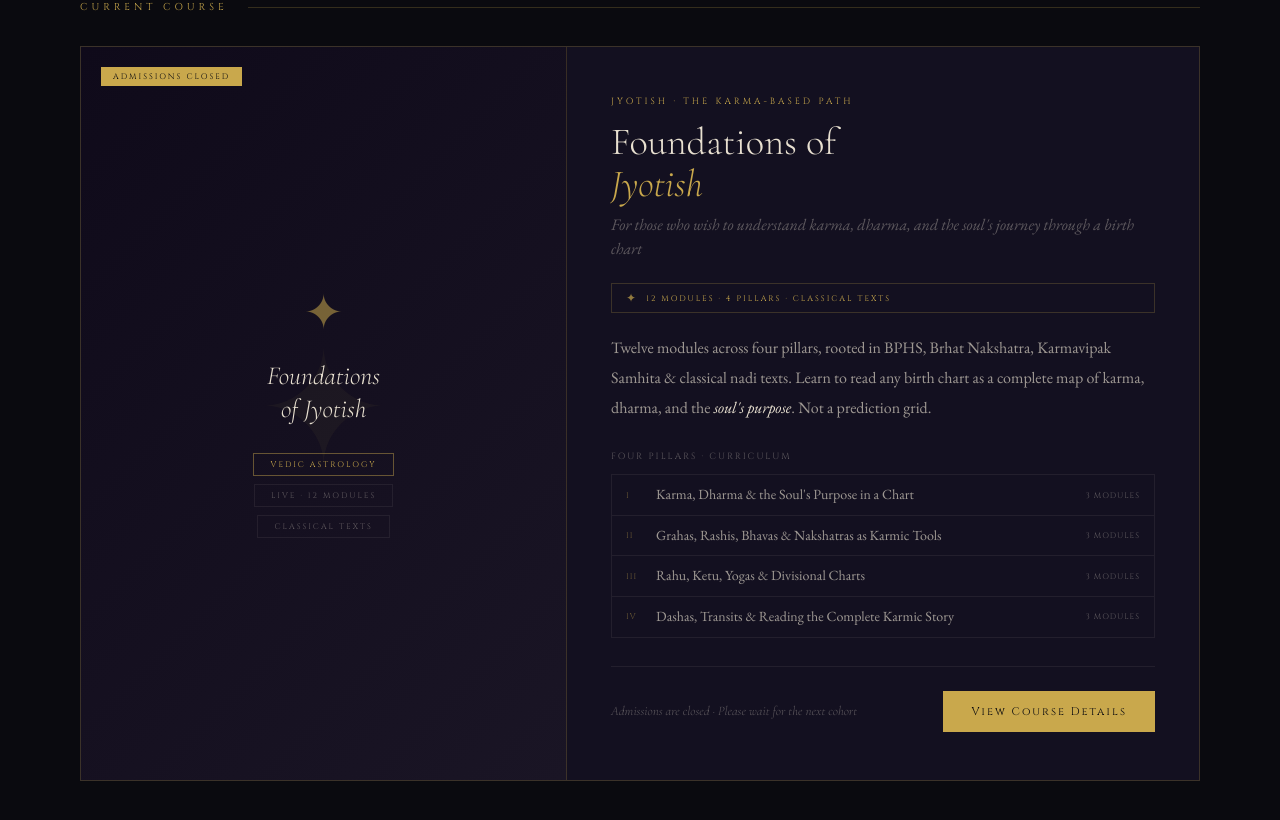
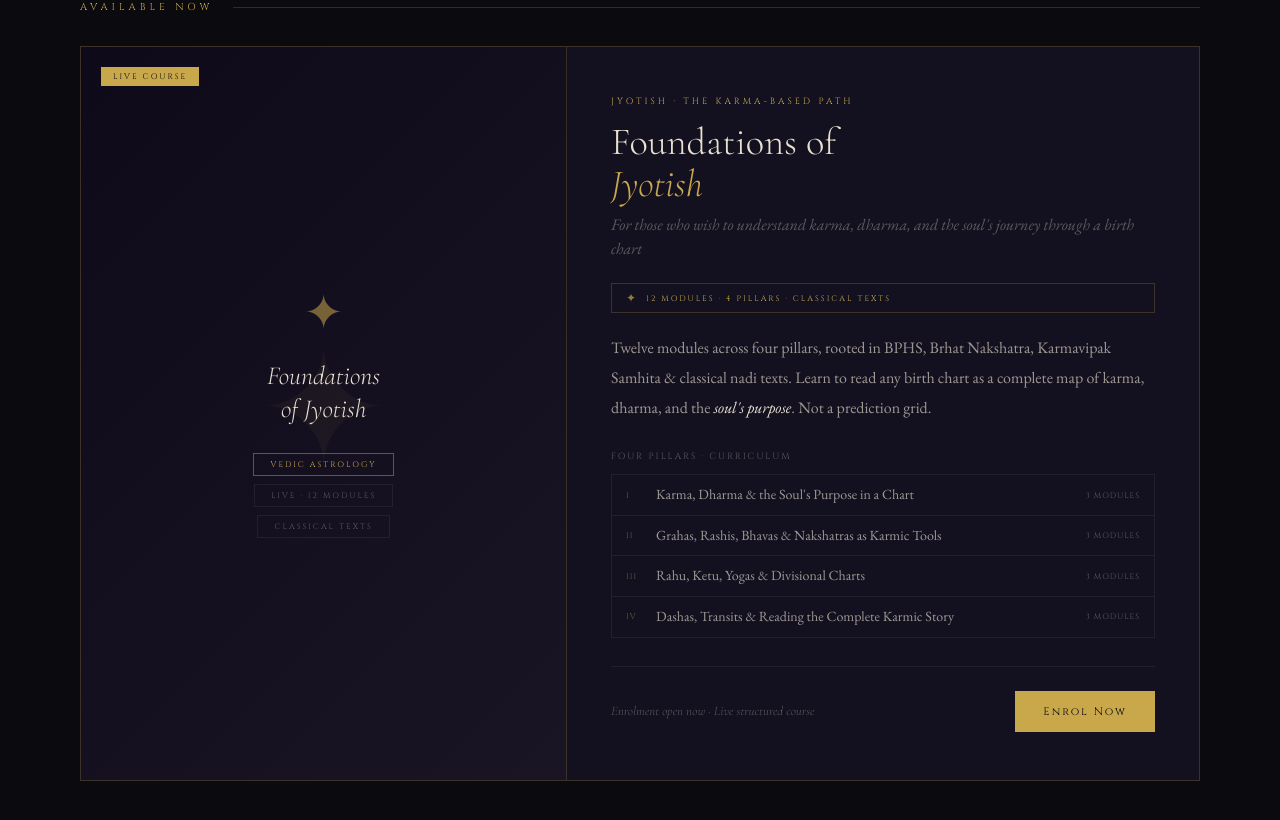
Before and after one commit to ShivohamPath/website, a plain HTML site: page wix-studio/embeds/courses-current.html in a window 1280 px wide. Drawn offline with nearby package versions, Linux system fonts and the light colour scheme.

Commit message:
Restore courses-current.html after course correction

```diff
--- a/wix-studio/embeds/courses-current.html
+++ b/wix-studio/embeds/courses-current.html
@@ -266,12 +266,12 @@
 <div class="section">
 
   <div class="section-label">
-    <span class="section-label-text">CURRENT COURSE</span>
+    <span class="section-label-text">AVAILABLE NOW</span>
     <div class="label-line"></div>
   </div>
 
   <div class="course-card">
-    <span class="live-badge">ADMISSIONS CLOSED</span>
+    <span class="live-badge">LIVE COURSE</span>
 
     <!-- Visual -->
     <div class="course-visual">
@@ -328,10 +328,10 @@
 
       <div class="course-footer">
         <div class="price-block">
-          <div class="price">Admissions are closed · Please wait for the next cohort</div>
+          <div class="price">Enrolment open now · Live structured course</div>
         </div>
         <div style="display:flex; gap:12px; flex-wrap:wrap;">
-          <a href="https://www.shivohampath.com/spiritualcourses/foundations-of-jyothish" class="btn-primary" target="_top">View Course Details</a>
+          <a href="https://www.shivohampath.com/spiritualcourses/foundations-of-jyothish" class="btn-primary" target="_top">Enrol Now</a>
         </div>
       </div>
     </div>
```
